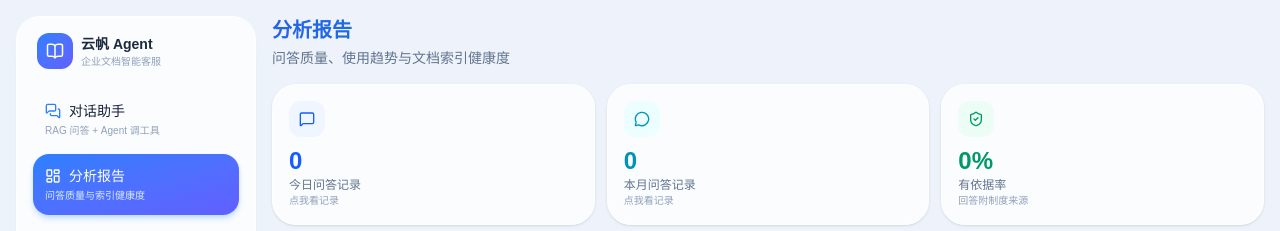
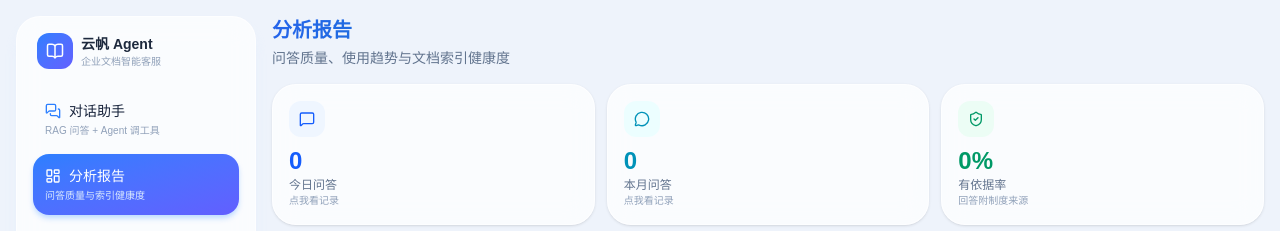
Before and after one commit to meizihao80/yunfan-agent, a Next.js app: page /dashboard in a window 1280 px wide. Shown: the top 231 px of the page. Built offline with nearby package versions, Linux system fonts and the light colour scheme.

Commit message:
style: 标签文案调整

```diff
--- a/src/app/dashboard/page.tsx
+++ b/src/app/dashboard/page.tsx
@@ -26,8 +26,8 @@ export default function DashboardPage() {
   }, []);
 
   const cards = [
-    { label: "今日问答记录", value: s.today, sub: "点我看记录", icon: MessageSquare, cls: "text-blue-600", bg: "bg-blue-50" },
-    { label: "本月问答记录", value: s.month, sub: "点我看记录", icon: MessageCircle, cls: "text-cyan-600", bg: "bg-cyan-50" },
+    { label: "今日问答", value: s.today, sub: "点我看记录", icon: MessageSquare, cls: "text-blue-600", bg: "bg-blue-50" },
+    { label: "本月问答", value: s.month, sub: "点我看记录", icon: MessageCircle, cls: "text-cyan-600", bg: "bg-cyan-50" },
     { label: "有依据率", value: s.rate + "%", sub: "回答附制度来源", icon: ShieldCheck, cls: "text-emerald-600", bg: "bg-emerald-50" },
     { label: "无依据率", value: 100 - s.rate + "%", sub: "制度未明确", icon: AlertCircle, cls: "text-amber-600", bg: "bg-amber-50" },
     { label: "平均耗时", value: "3.2s", sub: "含检索+生成", icon: Clock, cls: "text-violet-600", bg: "bg-violet-50" },
@@ -59,7 +59,7 @@ export default function DashboardPage() {
       {showRec && (
         <div className="glass mt-4 rounded-3xl p-4 shadow">
           <div className="mb-2 flex items-center justify-between">
-            <div className="text-sm font-semibold text-slate-700">问答记录（{s.recent.length}）</div>
+            <div className="text-sm font-semibold text-slate-700">今日问答记录（{s.recent.length}）</div>
             {!selectMode ? (
               <button onClick={() => setSelectMode(true)} className="rounded-lg bg-red-50 px-2 py-1 text-xs text-red-600 hover:bg-red-100">删除记录</button>
             ) : (
```
